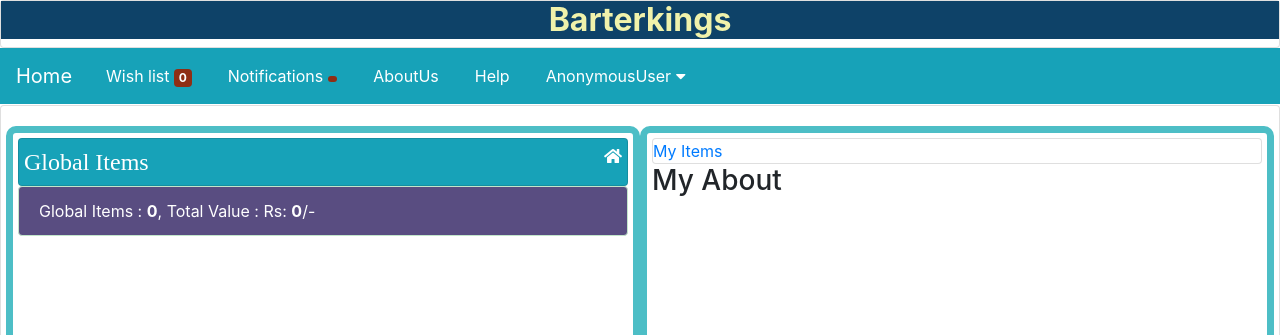
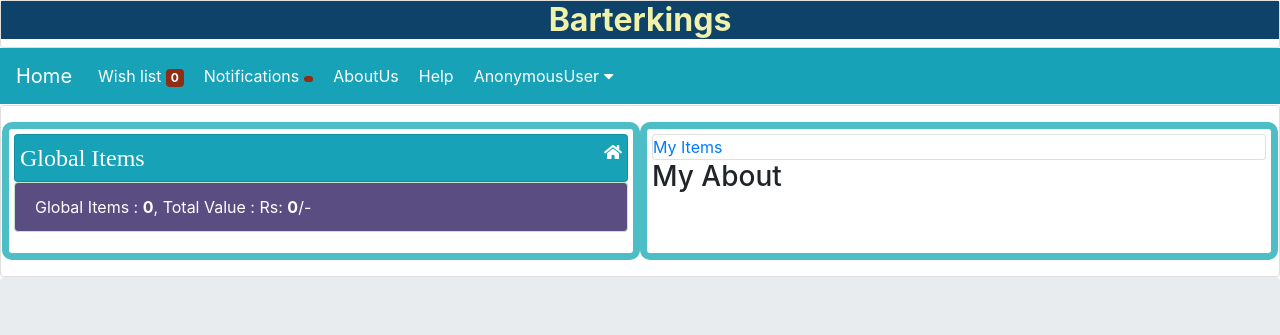
Before and after one commit to santhosh432/rscbk, a Django app: template rscbk/templates/home/udb_aboutus.html in a window 1280 px wide. Shown: the top 335 px of the page. Run offline with Django 3.2, Linux system fonts and the light colour scheme; the template is opened without the code that fills it, so the values that code supplies are empty; some libraries are stand-ins or nearby versions.

Commit message:
hone left block UI changed

```diff
--- a/rscbk/templates/home/left_block.html
+++ b/rscbk/templates/home/left_block.html
@@ -1,6 +1,13 @@
  <style>
+.card-body {
+padding:1rem;
+}
+li {
 
+    display: inline;
+    margin: 0 2px;
 
+}
  </style>
 
     <div class="col-sm-6" style="border: 7px solid #4dbec6;padding: 5px;border-radius: 10px;">
--- a/rscbk/templates/home/udb_base.html
+++ b/rscbk/templates/home/udb_base.html
@@ -36,7 +36,6 @@ color:white;
       column-count:4;
   }
   .row{
-  min-height:800px;
   }
 
 
@@ -89,7 +88,7 @@ height:80;
 {% block body %}
 
 <div class="card card-body">
-  <div class="row">
+  <div class="row" style="min-height:800px;">
 
     {% block left %}
 
--- a/rscbk/templates/home/udb_nav.html
+++ b/rscbk/templates/home/udb_nav.html
@@ -64,7 +64,7 @@ nav .nav-link:hover {
     <span class="navbar-toggler-icon"></span>
   </button>
   <div class="collapse navbar-collapse" id="collapsibleNavbar">
-    <ul class="navbar-nav">
+    <ul class="navbar-nav navbar-right" >
       <li class="nav-item">
         <a class="nav-link" href="/udb_whishlist">Wish list <span class="badge badge-light" >{{ wlist|length }}</span> </a>
       </li>
```
Also changed, not shown: rscbk/templates/home/right_block.html (+110 -8 lines).
